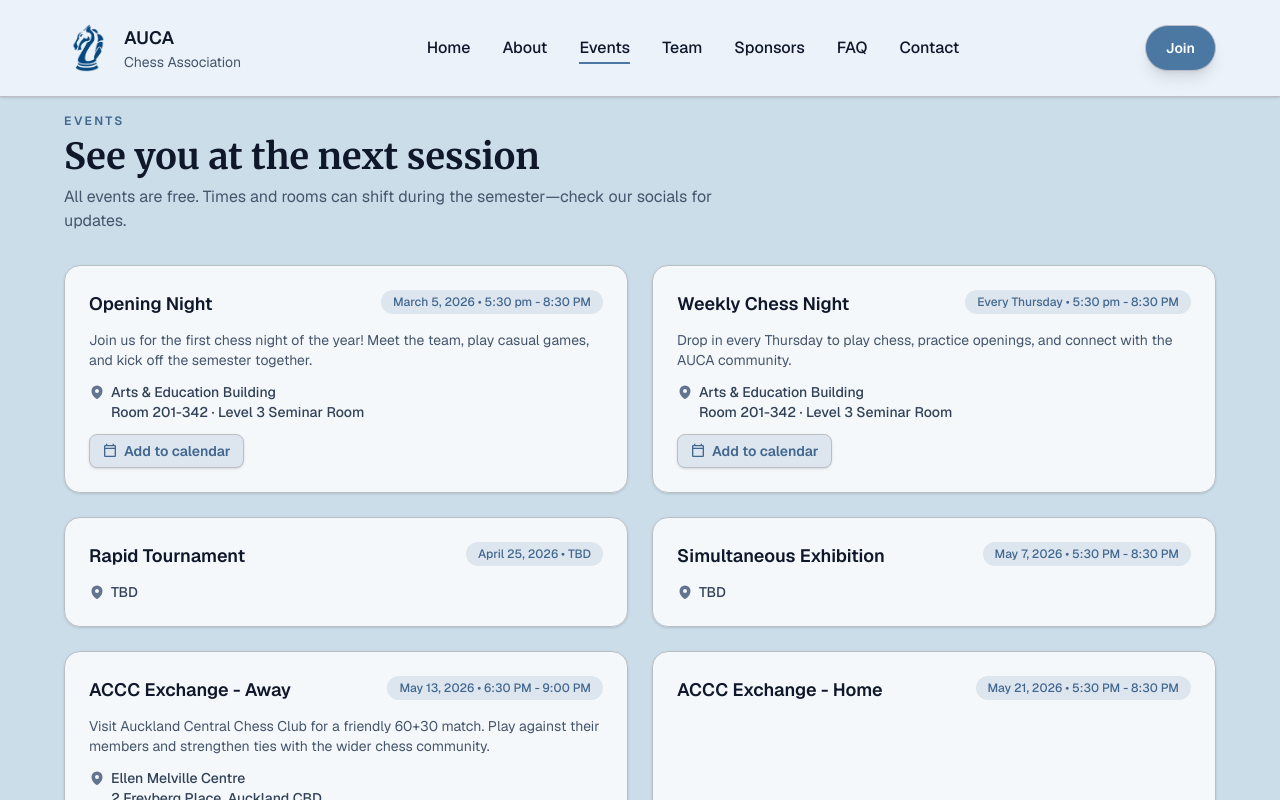
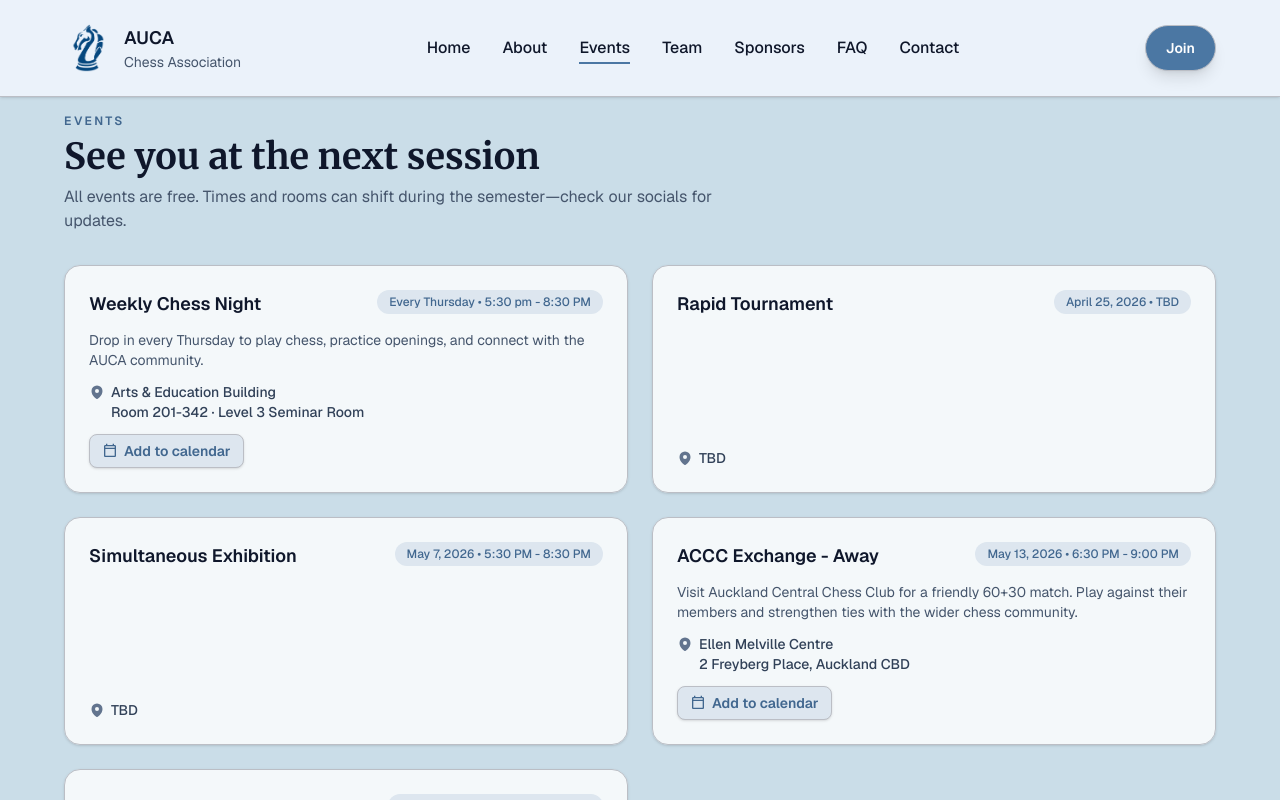
Before and after one commit to WilliamH141/auca-website, a Next.js app: page /events in a window 1280 px wide. Shown: the top 800 px of the page. Built offline with nearby package versions, Linux system fonts and the light colour scheme.

Commit message:
chore(events): remove opening night

```diff
--- a/src/content/events.ts
+++ b/src/content/events.ts
@@ -37,14 +37,6 @@ export type Event = {
 // ========================================
 
 const eventData: Omit<Event, "addToCalendarUrl">[] = [
-  {
-    title: "Opening Night",
-    date: "March 5, 2026",
-    time: "5:30 pm - 8:30 PM",
-    location: "Arts & Education Building\nRoom 201-342 · Level 3 Seminar Room",
-    description:
-      "Join us for the first chess night of the year! Meet the team, play casual games, and kick off the semester together.",
-  },
   {
     title: "Weekly Chess Night",
     date: "Every Thursday",
```
